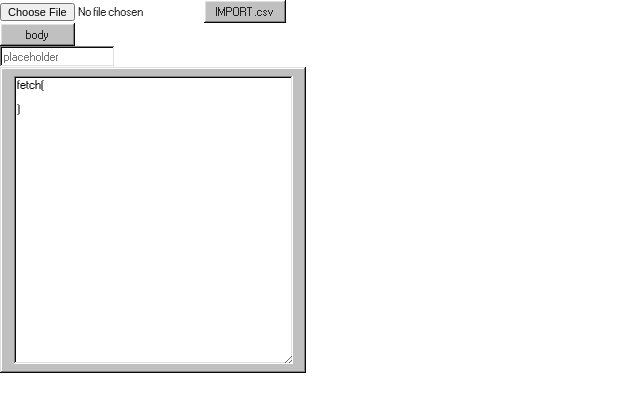
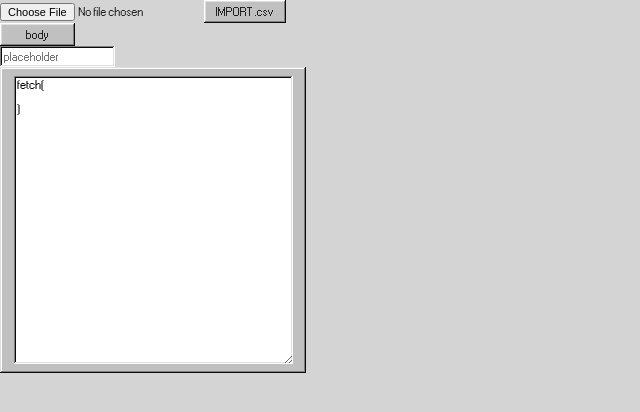
Before and after one commit to mothugget/RequestLooper, a React (Create React App) app in the folder request-looper/: page / in a window 1280 px wide. Shown: the top 412 px of the page, without its empty margins (0-640 px from the left). Built offline with nearby package versions, Linux system fonts and the light colour scheme.

Commit message:
add background

```diff
--- a/request-looper/src/index.css
+++ b/request-looper/src/index.css
@@ -5,6 +5,7 @@ body {
     sans-serif;
   -webkit-font-smoothing: antialiased;
   -moz-osx-font-smoothing: grayscale;
+  background-color: #d4d4d4;
 }
 
 code {
```
